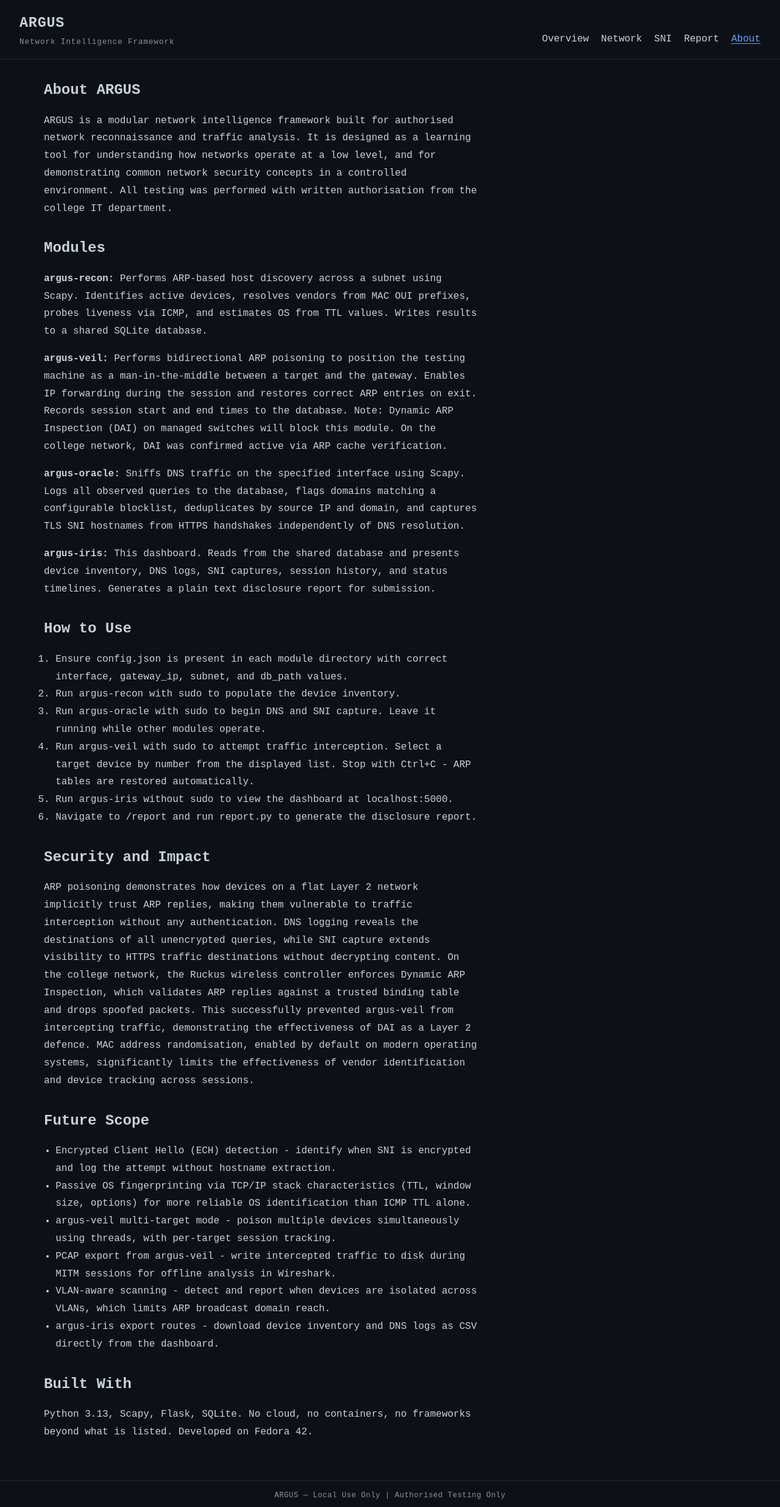
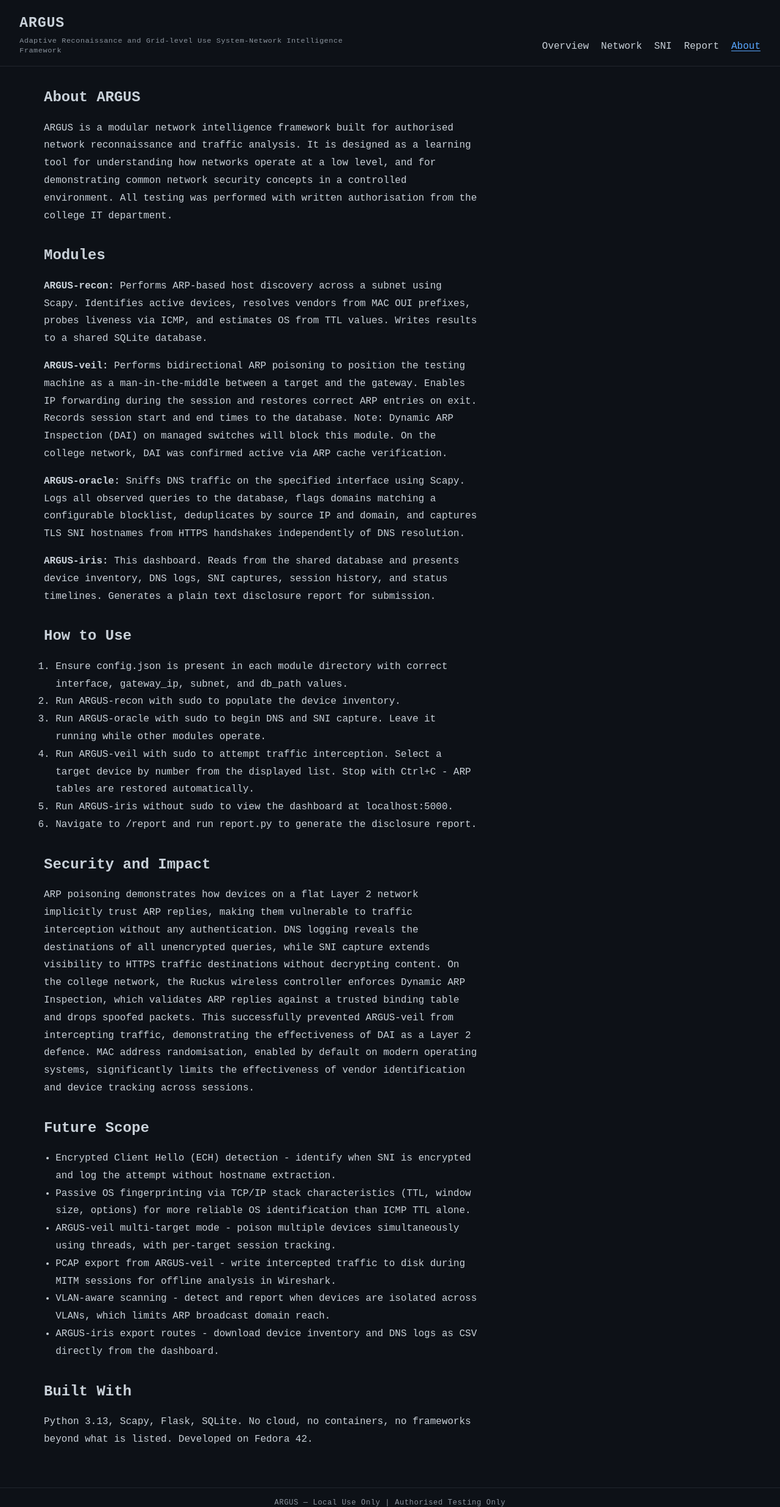
Before and after one commit to nisbh/ARGUS-iris, a Flask app: page /about in a window 1280 px wide. Shown: the top 2471 px of the page at 61% size. Run offline with Flask 3, Linux system fonts and the light colour scheme; parts of the project's set-up code (start-up, migrations or seed data) failed here and were passed over.

Commit message:
UI changes,better documentation

```diff
--- a/static/style.css
+++ b/static/style.css
@@ -65,8 +65,10 @@ p {
 .header-subtitle {
     margin-top: 0.2rem;
     color: var(--muted);
-    font-size: 0.78rem;
-    letter-spacing: 0.08em;
+    font-size: 0.74rem;
+    letter-spacing: 0.05em;
+    line-height: 1.35;
+    max-width: 36rem;
 }
 
 .nav {
@@ -101,6 +103,8 @@ p {
     border: 1px solid var(--border);
     padding: 1rem;
     margin-bottom: 1rem;
+    background: rgba(13, 17, 23, 0.45);
+    transition: border-color 180ms ease, box-shadow 180ms ease, background-color 180ms ease;
 }
 
 .card-title {
@@ -125,6 +129,28 @@ p {
     border: 1px solid var(--border);
     padding: 0.9rem;
     text-align: center;
+    background: rgba(13, 17, 23, 0.35);
+    transition: border-color 180ms ease, box-shadow 180ms ease, background-color 180ms ease, transform 180ms ease;
+}
+
+@media (hover: hover) and (pointer: fine) {
+    .card:hover {
+        border-color: #2a3643;
+        box-shadow: 0 6px 18px rgba(88, 166, 255, 0.05);
+        background: rgba(22, 27, 34, 0.55);
+    }
+
+    .stat-card:hover {
+        border-color: #334354;
+        box-shadow: 0 6px 14px rgba(88, 166, 255, 0.08);
+        transform: translateY(-1px);
+        background: rgba(22, 27, 34, 0.8);
+    }
+}
+
+.stat-card:focus-within {
+    border-color: #334354;
+    box-shadow: 0 6px 14px rgba(88, 166, 255, 0.08);
 }
 
 .stat-number,
--- a/templates/about.html
+++ b/templates/about.html
@@ -16,14 +16,14 @@
 <section class="about-section">
     <h2>Modules</h2>
     <p>
-        <strong>argus-recon:</strong>
+        <strong>ARGUS-recon:</strong>
         Performs ARP-based host discovery across a subnet using Scapy.
         Identifies active devices, resolves vendors from MAC OUI prefixes,
         probes liveness via ICMP, and estimates OS from TTL values.
         Writes results to a shared SQLite database.
     </p>
     <p>
-        <strong>argus-veil:</strong>
+        <strong>ARGUS-veil:</strong>
         Performs bidirectional ARP poisoning to position the testing machine
         as a man-in-the-middle between a target and the gateway.
         Enables IP forwarding during the session and restores correct ARP
@@ -33,7 +33,7 @@
         ARP cache verification.
     </p>
     <p>
-        <strong>argus-oracle:</strong>
+        <strong>ARGUS-oracle:</strong>
         Sniffs DNS traffic on the specified interface using Scapy.
         Logs all observed queries to the database, flags domains matching
         a configurable blocklist, deduplicates by source IP and domain,
@@ -41,7 +41,7 @@
         of DNS resolution.
     </p>
     <p>
-        <strong>argus-iris:</strong>
+        <strong>ARGUS-iris:</strong>
         This dashboard. Reads from the shared database and presents device
         inventory, DNS logs, SNI captures, session history, and status
         timelines. Generates a plain text disclosure report for submission.
@@ -52,10 +52,10 @@
     <h2>How to Use</h2>
     <ol>
         <li>Ensure config.json is present in each module directory with correct interface, gateway_ip, subnet, and db_path values.</li>
-        <li>Run argus-recon with sudo to populate the device inventory.</li>
-        <li>Run argus-oracle with sudo to begin DNS and SNI capture. Leave it running while other modules operate.</li>
-        <li>Run argus-veil with sudo to attempt traffic interception. Select a target device by number from the displayed list. Stop with Ctrl+C - ARP tables are restored automatically.</li>
-        <li>Run argus-iris without sudo to view the dashboard at localhost:5000.</li>
+        <li>Run ARGUS-recon with sudo to populate the device inventory.</li>
+        <li>Run ARGUS-oracle with sudo to begin DNS and SNI capture. Leave it running while other modules operate.</li>
+        <li>Run ARGUS-veil with sudo to attempt traffic interception. Select a target device by number from the displayed list. Stop with Ctrl+C - ARP tables are restored automatically.</li>
+        <li>Run ARGUS-iris without sudo to view the dashboard at localhost:5000.</li>
         <li>Navigate to /report and run report.py to generate the disclosure report.</li>
     </ol>
 </section>
@@ -70,7 +70,7 @@
         without decrypting content.
         On the college network, the Ruckus wireless controller enforces Dynamic ARP
         Inspection, which validates ARP replies against a trusted binding table and
-        drops spoofed packets. This successfully prevented argus-veil from intercepting
+        drops spoofed packets. This successfully prevented ARGUS-veil from intercepting
         traffic, demonstrating the effectiveness of DAI as a Layer 2 defence.
         MAC address randomisation, enabled by default on modern operating systems,
         significantly limits the effectiveness of vendor identification and device
@@ -83,10 +83,10 @@
     <ul>
         <li>Encrypted Client Hello (ECH) detection - identify when SNI is encrypted and log the attempt without hostname extraction.</li>
         <li>Passive OS fingerprinting via TCP/IP stack characteristics (TTL, window size, options) for more reliable OS identification than ICMP TTL alone.</li>
-        <li>argus-veil multi-target mode - poison multiple devices simultaneously using threads, with per-target session tracking.</li>
-        <li>PCAP export from argus-veil - write intercepted traffic to disk during MITM sessions for offline analysis in Wireshark.</li>
+        <li>ARGUS-veil multi-target mode - poison multiple devices simultaneously using threads, with per-target session tracking.</li>
+        <li>PCAP export from ARGUS-veil - write intercepted traffic to disk during MITM sessions for offline analysis in Wireshark.</li>
         <li>VLAN-aware scanning - detect and report when devices are isolated across VLANs, which limits ARP broadcast domain reach.</li>
-        <li>argus-iris export routes - download device inventory and DNS logs as CSV directly from the dashboard.</li>
+        <li>ARGUS-iris export routes - download device inventory and DNS logs as CSV directly from the dashboard.</li>
     </ul>
 </section>
 
--- a/templates/base.html
+++ b/templates/base.html
@@ -11,7 +11,7 @@
     <header class="header">
         <div>
             <div class="header-title">ARGUS</div>
-            <div class="header-subtitle">Network Intelligence Framework</div>
+            <div class="header-subtitle">Adaptive Reconaissance and Grid-level Use System-Network Intelligence Framework</div>
         </div>
         <nav class="nav" aria-label="Primary">
             <a href="{{ url_for('index') }}" class="{% if current_page == 'overview' %}nav-active{% endif %}">Overview</a>
```
Also changed, not shown: report.py (+4 -4 lines), templates/report.html (+4 -4 lines).
